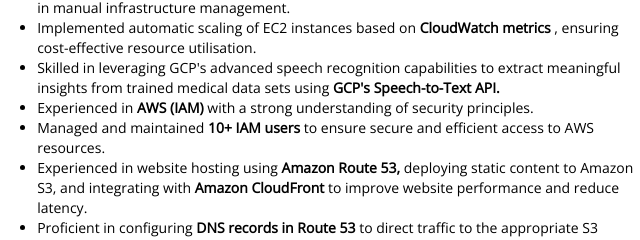
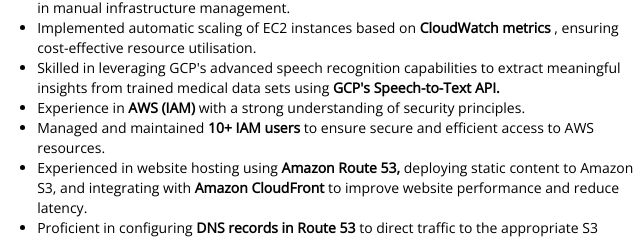
Before and after one commit to rajeshhv/Cloud-Resume, a plain HTML site: page index.html in a window 1280 px wide. Shown: the part 281-521 px from the top of the page, 479-1119 px from the left. Drawn offline with nearby package versions, Linux system fonts and the light colour scheme; a script that the page names is missing.

Commit message:
removed d

```diff
--- a/index.html
+++ b/index.html
@@ -67,7 +67,7 @@
 							</li>
 							<li>Implemented automatic scaling of EC2 instances based on <strong>CloudWatch metrics</strong> , ensuring cost-effective resource utilisation.</li>
 							<li>Skilled in leveraging GCP's advanced speech recognition capabilities to extract meaningful insights from trained medical data sets using <strong>GCP's Speech-to-Text API.</strong> </li>
-							<li>Experienced in <strong>AWS (IAM)</strong> with a strong understanding of security principles.</li>
+							<li>Experience in <strong>AWS (IAM)</strong> with a strong understanding of security principles.</li>
 							<li>Managed and maintained <strong>10+ IAM users</strong> to ensure secure and efficient access to AWS resources.
 							</li>
 							<li>Experienced in website hosting using <strong>Amazon Route 53,</strong> deploying static content to Amazon S3, and integrating with <strong>Amazon CloudFront</strong> to improve website performance and reduce latency.
```
